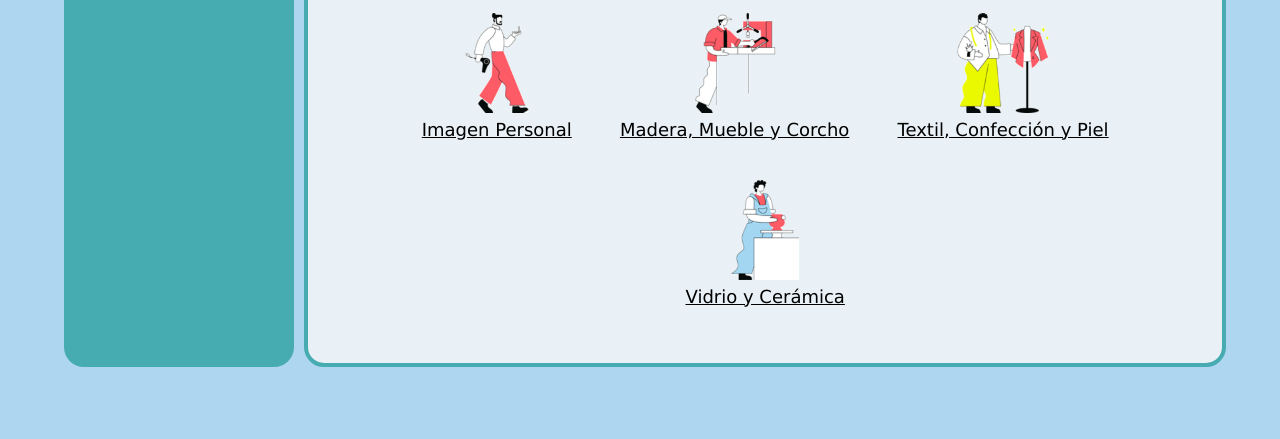
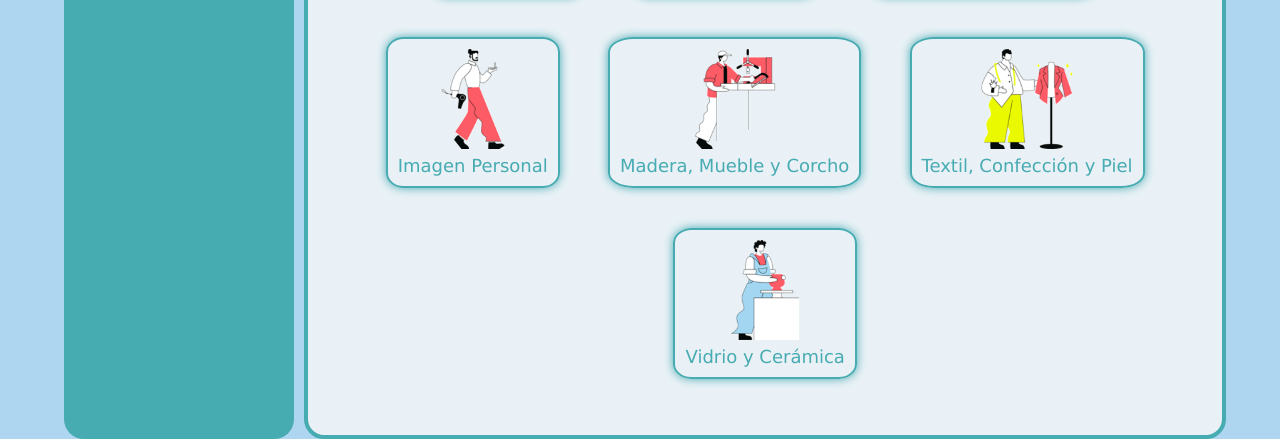
Before and after one commit to escolavision/EscolaVision, a plain HTML site: page area1.html in a window 1280 px wide. Shown: the part 1164-1603 px from the top of the page. Before the commit the page ends 1531 px from the top, so only its background shows below. Drawn offline with Linux system fonts and the light colour scheme.

Commit message:
cambios figure

```diff
--- a/css/style.css
+++ b/css/style.css
@@ -129,11 +129,18 @@ figcaption{
 }
 
 a{
-    text-decoration: underline;
-    color: var(--a-color);
+    text-decoration: none;
+    color: #47ABB2;
 }
 figure{
     margin: 0px;
+    border: 2px solid #47ABB2;
+    padding: 10px;
+    border-radius: 10%;
+    box-shadow: 0px 0px 10px #47ABB2;
+}
+figure:hover{
+    box-shadow: 0px 0px 20px #248d95;
 }
 fieldset{
     border: 0px;
```
